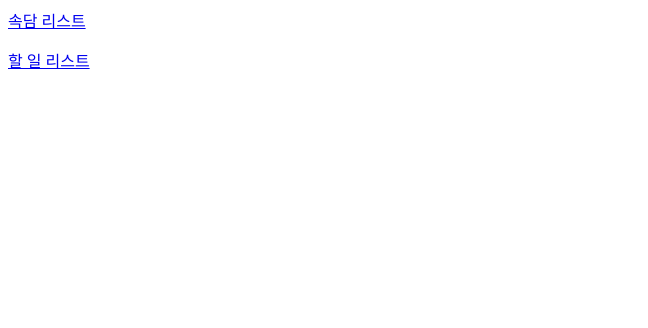
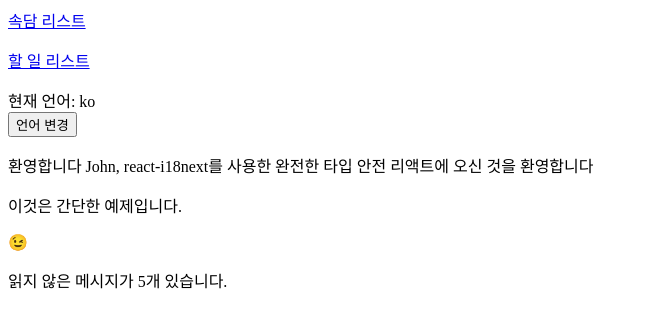
Before and after one commit to jong-k/applied-react, a React (Vite) app: page / in a window 1280 px wide. Shown: the top 328 px of the page, without its empty margins (0-648 px from the left). Built offline with nearby package versions, Linux system fonts and the light colour scheme.

Commit message:
feat: 언어 토글 버튼 추가

```diff
--- a/src/App.tsx
+++ b/src/App.tsx
@@ -1,10 +1,32 @@
 import { Link } from "react-router";
+import { useTranslation, Trans } from "react-i18next";
 
 export default function App() {
+  const { t, i18n } = useTranslation();
+  console.log(t);
+  const count = 5;
+
+  const changeLanguage = () => {
+    const lng = i18n.language === "en" ? "ko" : "en";
+    i18n.changeLanguage(lng);
+  };
+
   return (
     <div className="flex gap-4 flex-col">
       <Link to="/quotes">속담 리스트</Link>
       <Link to="/todo">할 일 리스트</Link>
+      <div>
+        <div>
+          <div>현재 언어: {i18n.language}</div>
+          <button onClick={changeLanguage}>언어 변경</button>
+        </div>
+        <p>{t("title", { name: "John" })}</p>
+        <p>{t("description.part1")}</p>
+        <p>{t("description.part2")}</p>
+        <Trans i18nKey="userMessagesUnread" count={count}>
+          You have {{ count }} unread message.
+        </Trans>
+      </div>
     </div>
   );
 }
--- /dev/null
+++ b/src/i18n.js
@@ -0,0 +1,23 @@
+import i18n from "i18next";
+import { initReactI18next } from "react-i18next";
+import ko from "./locales/ko.json";
+import en from "./locales/en.json";
+
+i18n.use(initReactI18next).init({
+  fallbackLng: "en",
+  debug: true,
+  lng: "ko",
+  resources: {
+    ko: {
+      translation: ko,
+    },
+    en: {
+      translation: en,
+    },
+  },
+  interpolation: {
+    escapeValue: false,
+  },
+});
+
+export default i18n;
--- a/src/main.tsx
+++ b/src/main.tsx
@@ -5,6 +5,7 @@ import "./index.css";
 import App from "./App.tsx";
 import Quotes from "./Quotes.tsx";
 import TodoListContainer from "./todo-list/TodoListContainer.tsx";
+import "./i18n";
 
 createRoot(document.getElementById("root")!).render(
   <StrictMode>
```
